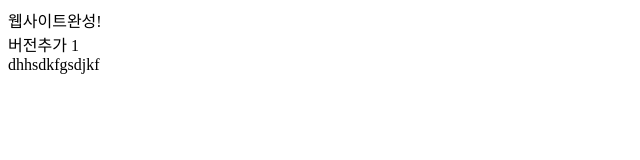
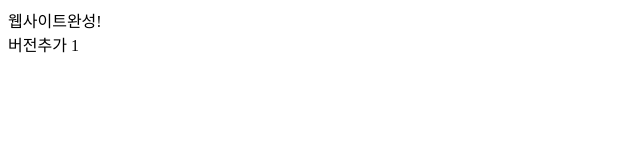
Before and after one commit to sjs1760/project0801, a plain HTML site: page index.html in a window 1280 px wide. Shown: the whole page, without its empty margins (0-640 px from the left). Drawn offline with Linux system fonts and the light colour scheme.

Commit message:
Update index.html

```diff
--- a/index.html
+++ b/index.html
@@ -11,6 +11,5 @@
  <body>
   웹사이트완성!<br>
   버전추가 1<br>
-  dhhsdkfgsdjkf
  </body>
 </html>
```
